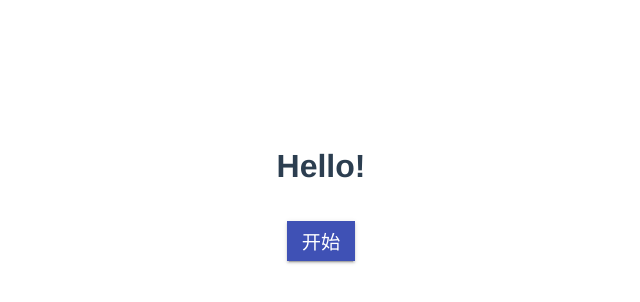
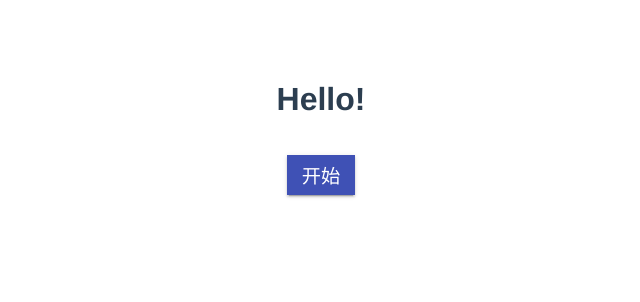
Before and after one commit to JerryLiao26/algorithm-visualizer, a Vue app: page /sort in a window 1280 px wide. Shown: the top 302 px of the page, without its empty margins (319-959 px from the left). Built offline with nearby package versions, Linux system fonts and the light colour scheme.

Commit message:
style change

```diff
--- a/src/App.vue
+++ b/src/App.vue
@@ -25,7 +25,6 @@ export default {
   min-width: 320px;
   max-width: 800px;
 
-  margin-top: 10%;
   margin-left: auto;
   margin-right: auto;
 
```
